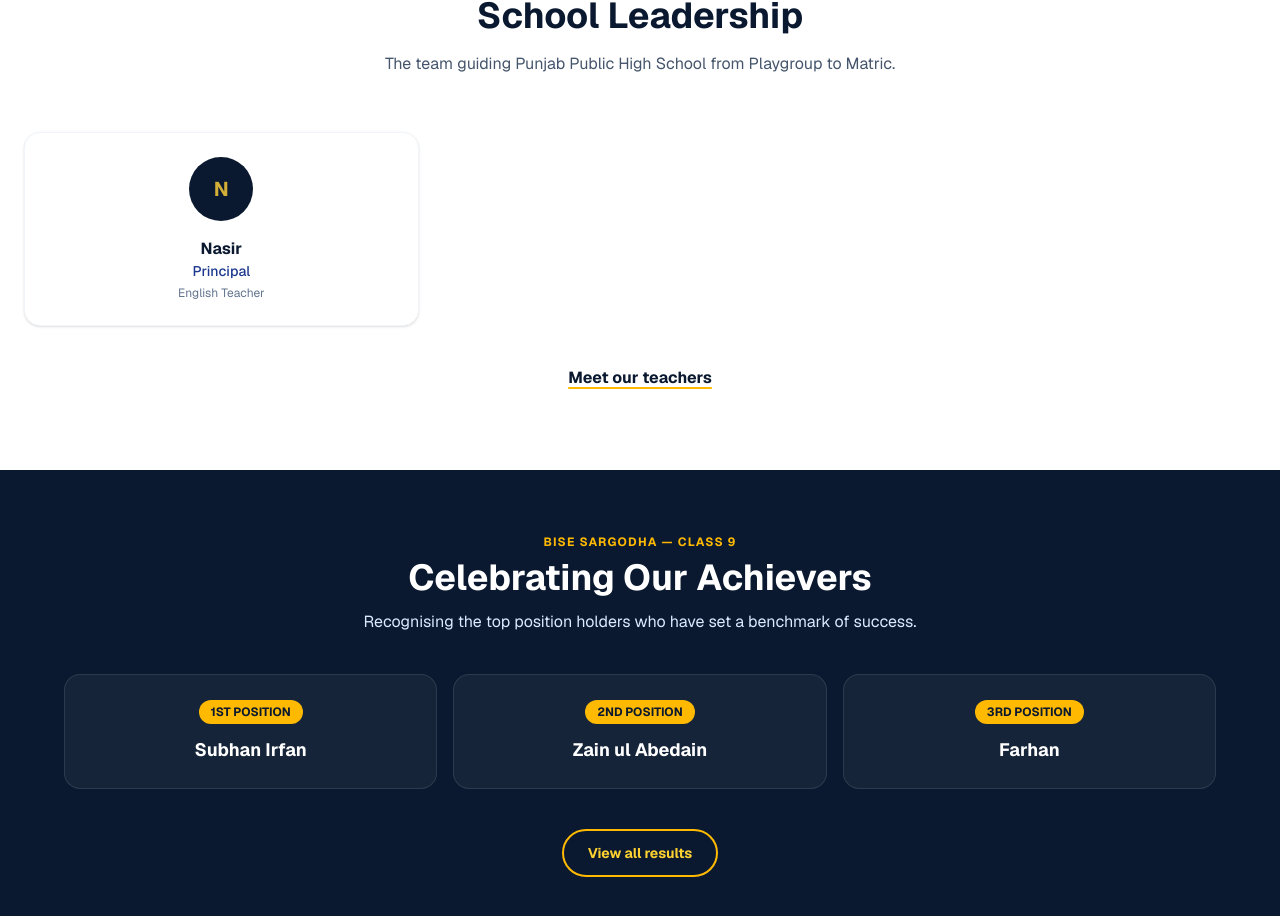
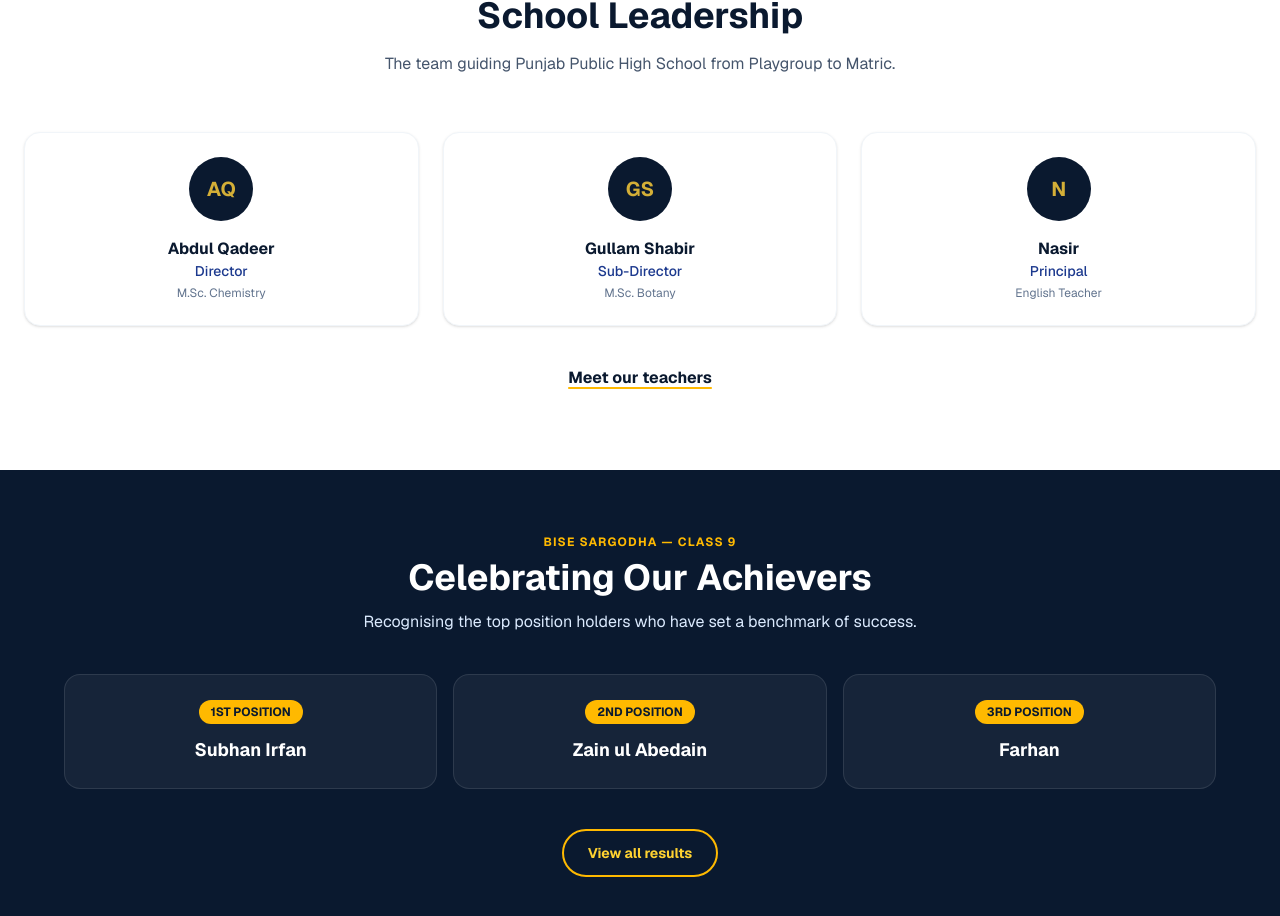
Before and after one commit to chzi89/LearnMate, a Next.js app: page / in a window 1280 px wide. Shown: the part 2630-3546 px from the top of the page. Built offline with nearby package versions, Linux system fonts and the light colour scheme.

Commit message:
fix: restore leadership entries and correct achiever photo paths

```diff
--- a/app/about/page.js
+++ b/app/about/page.js
@@ -210,13 +210,17 @@
                   </div>
                 )}
                 <div
-                  className={`w-20 h-20 ${isFirst ? "bg-amber-100 text-amber-600" : "bg-slate-100 text-slate-400"} rounded-full mx-auto mb-6 flex items-center justify-center text-2xl font-bold`}
+                  className={`w-20 h-20 ${isFirst ? "bg-amber-100 text-amber-600" : "bg-slate-100 text-slate-400"} rounded-full mx-auto mb-6 flex items-center justify-center overflow-hidden text-2xl font-bold`}
                 >
-                  <img
-                    src={student.image}
-                    alt={student.name}
-                    className="w-full h-full object-cover rounded-full"
-                  />
+                  {student.image ? (
+                    <img
+                      src={student.image}
+                      alt={`${student.name}, ${schoolData.achievers.grade} ${student.position} position holder`}
+                      className="w-full h-full object-cover"
+                    />
+                  ) : (
+                    student.name.split(" ").map((part) => part[0]).join("")
+                  )}
                 </div>
                 <p
                   className={`text-sm font-bold uppercase tracking-wider mb-2 ${isFirst ? "text-amber-600" : "text-slate-400"}`}
@@ -226,9 +230,11 @@
                 <h3 className="text-xl font-bold text-slate-900">
                   {student.name}
                 </h3>
-                <p className="text-slate-600 text-sm mt-1">
-                  Percentage: {student.Percentage.toFixed(2)}%
-                </p>
+                {typeof student.percentage === "number" && (
+                  <p className="text-slate-600 text-sm mt-1">
+                    Percentage: {student.percentage.toFixed(2)}%
+                  </p>
+                )}
               </div>
             );
           })}
--- a/app/results/page.js
+++ b/app/results/page.js
@@ -49,13 +49,26 @@
                     Top Position
                   </div>
                 )}
-                <div className={`w-24 h-24 ${isFirst ? 'bg-amber-100 text-amber-600' : 'bg-slate-100 text-slate-400'} rounded-full mx-auto mb-6 flex items-center justify-center text-3xl font-bold`}>
-                  {student.name.split(" ").map(n => n[0]).join("")}
+                <div className={`w-24 h-24 ${isFirst ? 'bg-amber-100 text-amber-600' : 'bg-slate-100 text-slate-400'} rounded-full mx-auto mb-6 flex items-center justify-center overflow-hidden text-3xl font-bold`}>
+                  {student.image ? (
+                    <img
+                      src={student.image}
+                      alt={`${student.name}, ${schoolData.achievers.grade} ${student.position} position holder`}
+                      className="w-full h-full object-cover"
+                    />
+                  ) : (
+                    student.name.split(" ").map((part) => part[0]).join("")
+                  )}
                 </div>
                 <p className={`text-sm font-bold uppercase tracking-wider mb-2 ${isFirst ? 'text-amber-600' : 'text-slate-400'}`}>
                   {student.position} Position
                 </p>
                 <h3 className="text-2xl font-bold text-pphs-navy">{student.name}</h3>
+                {typeof student.percentage === "number" && (
+                  <p className="mt-2 text-sm font-semibold text-slate-600">
+                    {student.percentage.toFixed(2)}%
+                  </p>
+                )}
               </div>
             );
           })}
--- a/lib/school-data.js
+++ b/lib/school-data.js
@@ -1,5 +1,15 @@
 export const schoolData = {
   leadership: [
+    {
+      name: "Abdul Qadeer",
+      role: "Director",
+      qualification: "M.Sc. Chemistry",
+    },
+    {
+      name: "Gullam Shabir",
+      role: "Sub-Director",
+      qualification: "M.Sc. Botany",
+    },
     {
       name: "Nasir",
       role: "Principal",
@@ -56,20 +66,19 @@
       {
         position: "1st",
         name: "Subhan Irfan",
-        Percentage: 92.84,
-        image: "./public/subhan-pic.jpeg",
+        percentage: 92.84,
+        image: "/subhan-pic.jpeg",
       },
       {
         position: "2nd",
         name: "Zain ul Abedain",
-        Percentage: 92.61,
-        image: "./public/zain-pic.jpeg",
+        percentage: 92.61,
       },
       {
         position: "3rd",
         name: "Farhan",
-        Percentage: 91.89,
-        image: "./public/farhan-pic.jpeg",
+        percentage: 91.89,
+        image: "/farhan-pic.jpeg",
       },
     ],
   },
```
Also changed, not shown: public/farhan-pic.jpeg (added).
